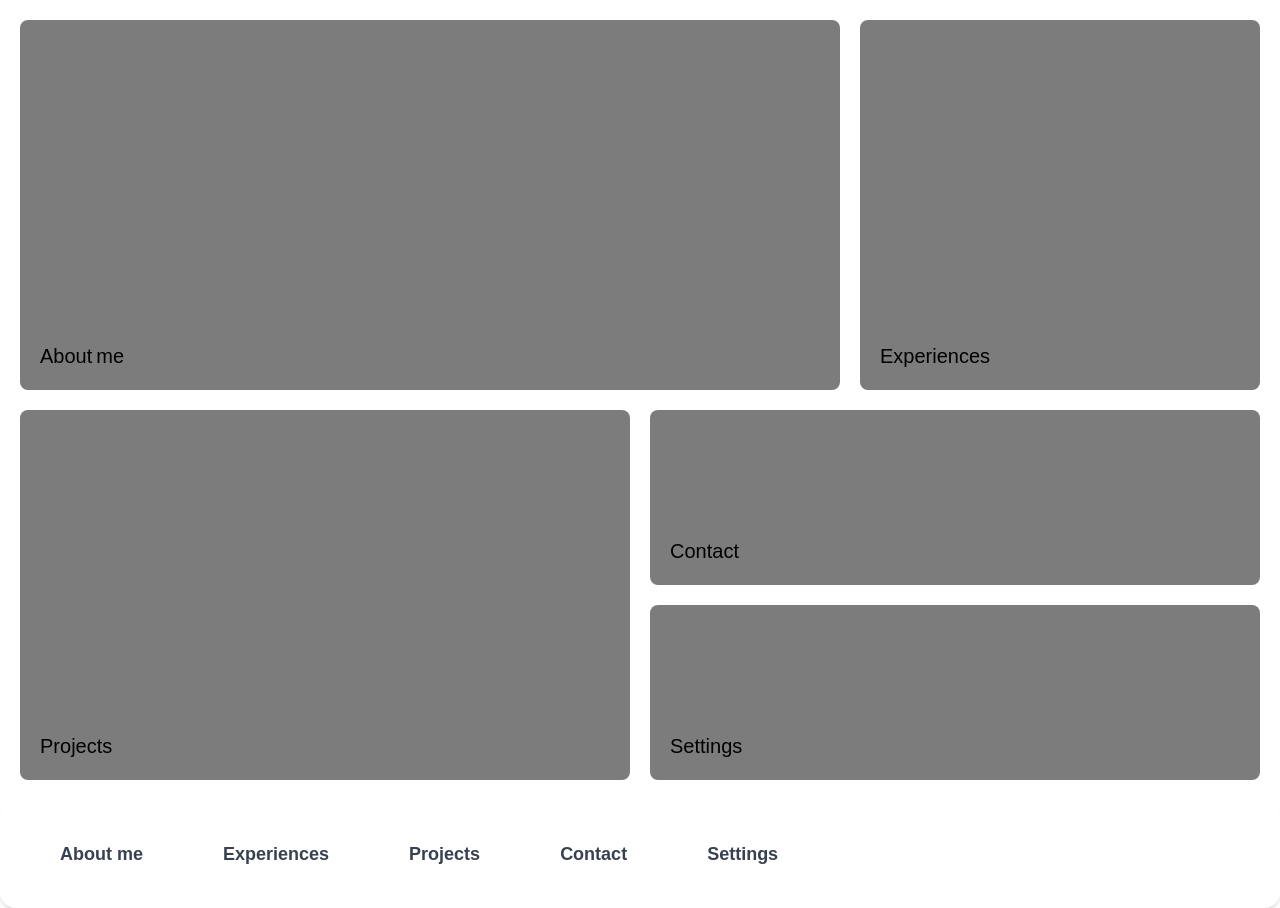
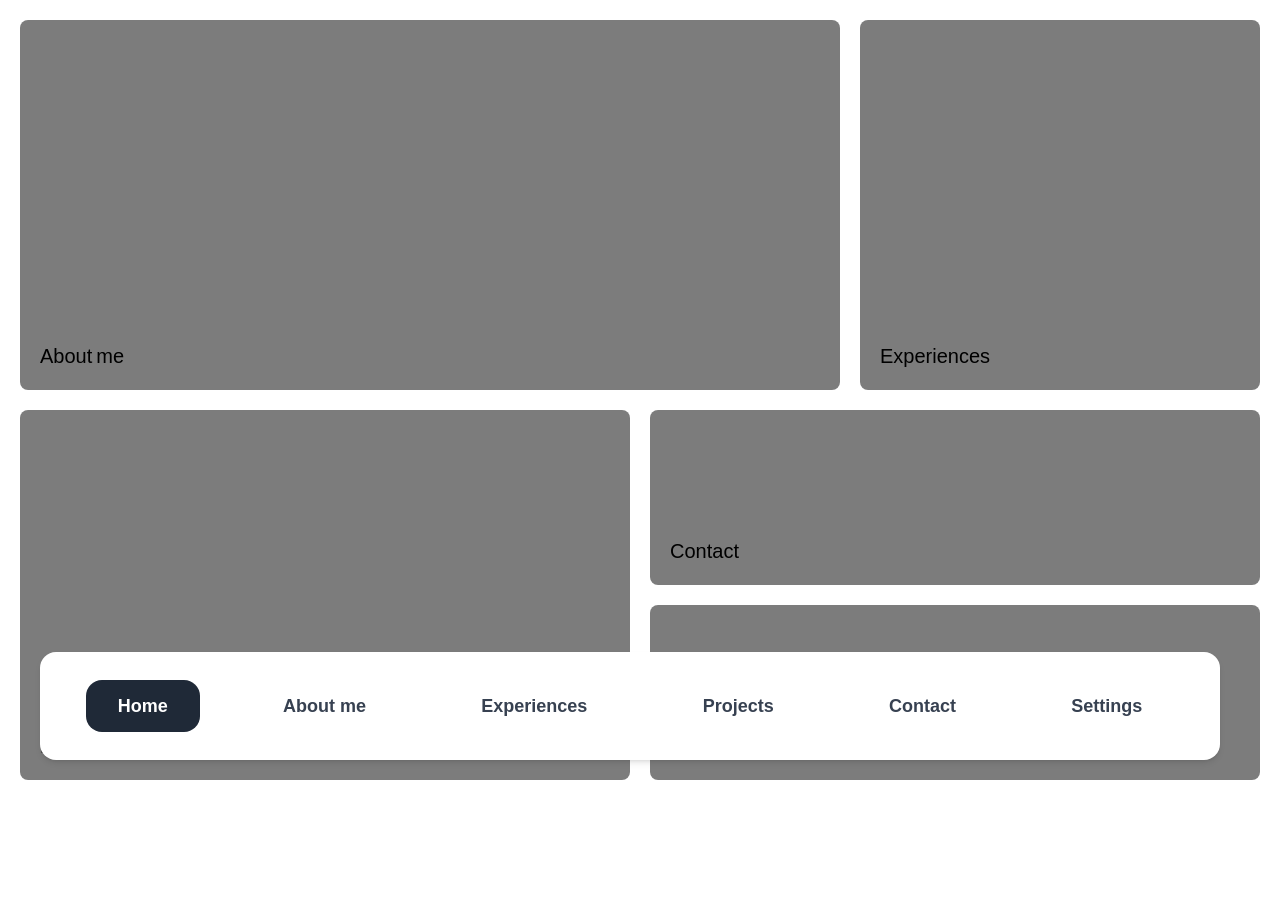
Before and after one commit to adnanZe/personal-website, a Next.js app: page / in a window 1280 px wide. After the commit the page ends 800 px from the top, so only its background shows below. Built offline with nearby package versions, Linux system fonts and the light colour scheme; a web font is replaced by a local one.

Commit message:
[wip] menu

```diff
--- /dev/null
+++ b/app/_components/menu.tsx
@@ -0,0 +1,25 @@
+"use client";
+import { usePathname } from "next/navigation";
+import React from "react";
+import MenuListItem from "./menuListItem";
+import { LINKS } from "../_constants/path";
+
+export default function Menu() {
+  const pathname = usePathname();
+
+  return (
+    <nav
+      className="bg-white rounded-2xl p-5 shadow-md hover:m-2 transition-all absolute bottom-10 left-0 duration-500 translate-x-10"
+      style={{ width: "calc(100% - 100px)" }}>
+      <ul className="flex justify-around">
+        {LINKS.map((link) => (
+          <MenuListItem
+            key={link.href}
+            {...link}
+            isActive={pathname === link.href}
+          />
+        ))}
+      </ul>
+    </nav>
+  );
+}
--- /dev/null
+++ b/app/_components/menuListItem.tsx
@@ -0,0 +1,20 @@
+import Link from "next/link";
+import React from "react";
+
+interface Props {
+  href: string;
+  text: string;
+  isActive: boolean;
+}
+
+export default function MenuListItem({ href, text, isActive }: Props) {
+  return (
+    <li
+      className={`list-none rounded-2xl inline-block px-8 py-3 m-2 text-lg font-semibold text-gray-700 cursor-pointer relative z-10 transition-colors duration-500 hover:text-white hover:bg-slate-950 ${
+        isActive ? "bg-gray-800 text-white" : ""
+      }`}>
+      <Link href={href}>{text}</Link>
+      <span className="after"></span>
+    </li>
+  );
+}
--- /dev/null
+++ b/app/_constants/path.ts
@@ -0,0 +1,8 @@
+export const LINKS = [
+    { href: '/', text: 'Home' },
+    { href: '/about', text: 'About me' },
+    { href: '/experiences', text: 'Experiences' },
+    { href: '/projects', text: 'Projects' },
+    { href: '/contact', text: 'Contact' },
+    { href: '/settings', text: 'Settings' },
+];
--- a/app/components/menu.tsx
+++ /dev/null
@@ -1,30 +0,0 @@
-import React from "react";
-
-export default function Menu() {
-  return (
-    <nav className="bg-white rounded-2xl p-5 shadow-md">
-      <ul className="flex">
-        <li className="list-none inline-block px-8 py-3 m-2 text-lg font-semibold text-gray-700 cursor-pointer relative z-10 transition-colors duration-500 hover:text-white">
-          About me
-          <span className="after"></span>
-        </li>
-        <li className="list-none inline-block px-8 py-3 m-2 text-lg font-semibold text-gray-700 cursor-pointer relative z-10 transition-colors duration-500 hover:text-white">
-          Experiences
-          <span className="after"></span>
-        </li>
-        <li className="list-none inline-block px-8 py-3 m-2 text-lg font-semibold text-gray-700 cursor-pointer relative z-10 transition-colors duration-500 hover:text-white">
-          Projects
-          <span className="after"></span>
-        </li>
-        <li className="list-none inline-block px-8 py-3 m-2 text-lg font-semibold text-gray-700 cursor-pointer relative z-10 transition-colors duration-500 hover:text-white">
-          Contact
-          <span className="after"></span>
-        </li>
-        <li className="list-none inline-block px-8 py-3 m-2 text-lg font-semibold text-gray-700 cursor-pointer relative z-10 transition-colors duration-500 hover:text-white">
-          Settings
-          <span className="after"></span>
-        </li>
-      </ul>
-    </nav>
-  );
-}
--- a/app/home/mainTitle.tsx
+++ b/app/home/mainTitle.tsx
@@ -1,7 +1,7 @@
 import { useContext } from "react";
 import { FIRST_NAME, LAST_NAME } from "../_constants/name";
 import AnimationContext from "../_store/animationContext";
-import AnimatedText from "../components/animatedText";
+import AnimatedText from "../_components/animatedText";
 
 export default function MainTitle() {
   const animationCtx = useContext(AnimationContext);
--- a/app/home/menuItem.tsx
+++ b/app/home/menuItem.tsx
@@ -1,6 +1,6 @@
 import { useCallback, useContext } from "react";
 import AnimationContext from "../_store/animationContext";
-import AnimatedText from "../components/animatedText";
+import AnimatedText from "../_components/animatedText";
 import Link from "next/link";
 
 interface MenuItemProps {
--- a/app/layout.tsx
+++ b/app/layout.tsx
@@ -2,7 +2,7 @@ import type { Metadata } from "next";
 import "./_styles/globals.css";
 import { MAIN_FONT } from "./_constants/fonts";
 import { FIRST_NAME, LAST_NAME } from "./_constants/name";
-import Menu from "./components/menu";
+import Menu from "./_components/menu";
 import React from "react";
 
 export const metadata: Metadata = {
```
Also changed, not shown: app/_components/animatedText.tsx (renamed from app/components/AnimatedText.tsx).
